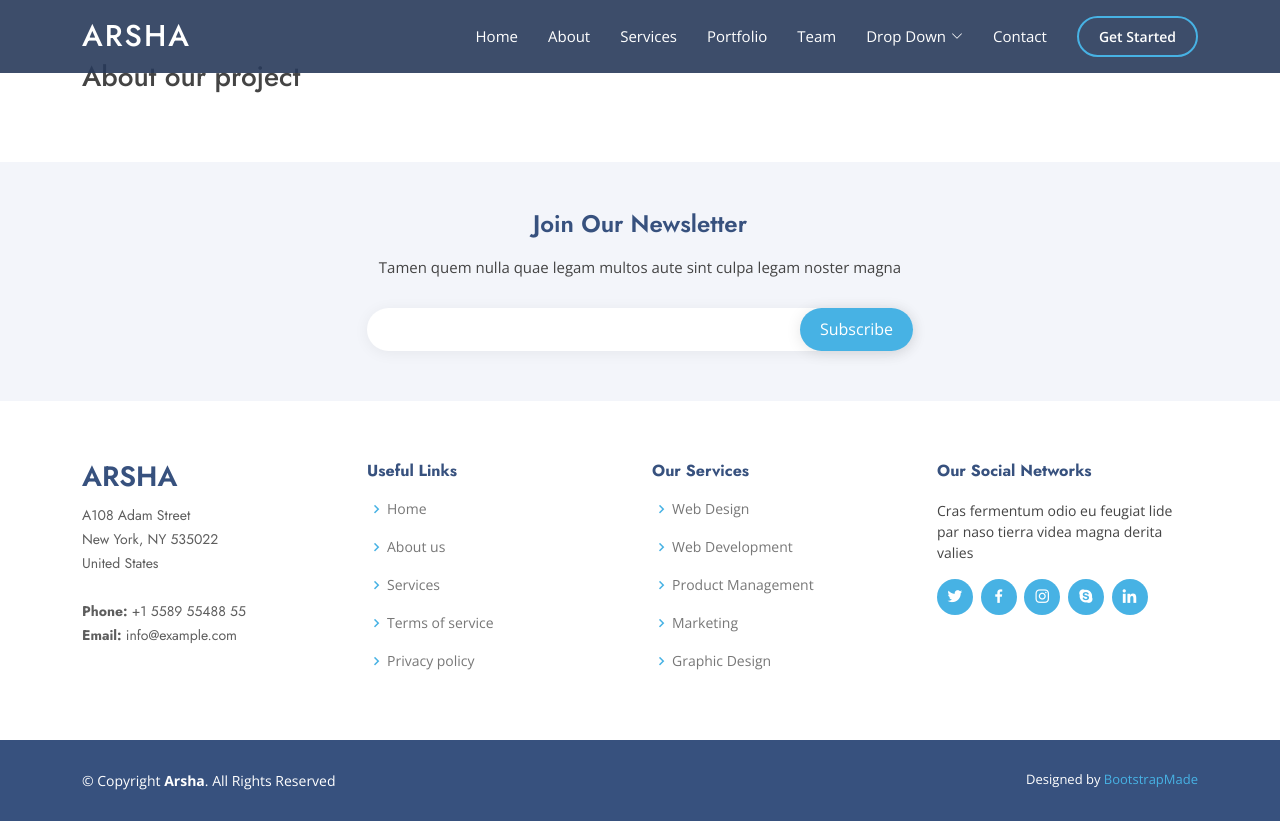
After one commit to AmanShukla78/bakedjango, a Django app: template templates/components/about.html in a window 1280 px wide. The commit adds this page. Run offline with Django 5.2, Linux system fonts and the light colour scheme; the template is opened without the code that fills it, so the values that code supplies are empty; some libraries are stand-ins or nearby versions.

Commit message:
Template Inheritance

```diff
--- /dev/null
+++ b/templates/components/about.html
@@ -0,0 +1,20 @@
+{% extends 'layout/base.html' %}
+{% load static %}
+
+
+{% block title %}
+About Us
+{% endblock %}
+
+
+{% block content %}
+<section>
+    <div class="container">
+        <div class="row">
+            <div class="col">
+                <h3>About our project</h3>
+            </div>
+        </div>
+    </div>
+</section>
+{% endblock %}
--- /dev/null
+++ b/templates/components/footer.html
@@ -0,0 +1,82 @@
+<footer id="footer">
+
+    <div class="footer-newsletter">
+      <div class="container">
+        <div class="row justify-content-center">
+          <div class="col-lg-6">
+            <h4>Join Our Newsletter</h4>
+            <p>Tamen quem nulla quae legam multos aute sint culpa legam noster magna</p>
+            <form action="" method="post">
+              <input type="email" name="email"><input type="submit" value="Subscribe">
+            </form>
+          </div>
+        </div>
+      </div>
+    </div>
+
+    <div class="footer-top">
+      <div class="container">
+        <div class="row">
+
+          <div class="col-lg-3 col-md-6 footer-contact">
+            <h3>Arsha</h3>
+            <p>
+              A108 Adam Street <br>
+              New York, NY 535022<br>
+              United States <br><br>
+              <strong>Phone:</strong> +1 5589 55488 55<br>
+              <strong>Email:</strong> info@example.com<br>
+            </p>
+          </div>
+
+          <div class="col-lg-3 col-md-6 footer-links">
+            <h4>Useful Links</h4>
+            <ul>
+              <li><i class="bx bx-chevron-right"></i> <a href="#">Home</a></li>
+              <li><i class="bx bx-chevron-right"></i> <a href="#">About us</a></li>
+              <li><i class="bx bx-chevron-right"></i> <a href="#">Services</a></li>
+              <li><i class="bx bx-chevron-right"></i> <a href="#">Terms of service</a></li>
+              <li><i class="bx bx-chevron-right"></i> <a href="#">Privacy policy</a></li>
+            </ul>
+          </div>
+
+          <div class="col-lg-3 col-md-6 footer-links">
+            <h4>Our Services</h4>
+            <ul>
+              <li><i class="bx bx-chevron-right"></i> <a href="#">Web Design</a></li>
+              <li><i class="bx bx-chevron-right"></i> <a href="#">Web Development</a></li>
+              <li><i class="bx bx-chevron-right"></i> <a href="#">Product Management</a></li>
+              <li><i class="bx bx-chevron-right"></i> <a href="#">Marketing</a></li>
+              <li><i class="bx bx-chevron-right"></i> <a href="#">Graphic Design</a></li>
+            </ul>
+          </div>
+
+          <div class="col-lg-3 col-md-6 footer-links">
+            <h4>Our Social Networks</h4>
+            <p>Cras fermentum odio eu feugiat lide par naso tierra videa magna derita valies</p>
+            <div class="social-links mt-3">
+              <a href="#" class="twitter"><i class="bx bxl-twitter"></i></a>
+              <a href="#" class="facebook"><i class="bx bxl-facebook"></i></a>
+              <a href="#" class="instagram"><i class="bx bxl-instagram"></i></a>
+              <a href="#" class="google-plus"><i class="bx bxl-skype"></i></a>
+              <a href="#" class="linkedin"><i class="bx bxl-linkedin"></i></a>
+            </div>
+          </div>
+
+        </div>
+      </div>
+    </div>
+
+    <div class="container footer-bottom clearfix">
+      <div class="copyright">
+        &copy; Copyright <strong><span>Arsha</span></strong>. All Rights Reserved
+      </div>
+      <div class="credits">
+        <!-- All the links in the footer should remain intact. -->
+        <!-- You can delete the links only if you purchased the pro version. -->
+        <!-- Licensing information: https://bootstrapmade.com/license/ -->
+        <!-- Purchase the pro version with working PHP/AJAX contact form: https://bootstrapmade.com/arsha-free-bootstrap-html-template-corporate/ -->
+        Designed by <a href="https://bootstrapmade.com/">BootstrapMade</a>
+      </div>
+    </div>
+  </footer><!-- End Footer -->
--- /dev/null
+++ b/templates/components/header.html
@@ -0,0 +1,39 @@
+<header id="header" class="fixed-top header-inner-pages">
+    <div class="container d-flex align-items-center">
+
+      <h1 class="logo me-auto"><a href="index.html">Arsha</a></h1>
+      <!-- Uncomment below if you prefer to use an image logo -->
+      <!-- <a href="index.html" class="logo me-auto"><img src="static/img/logo.png" alt="" class="img-fluid"></a>-->
+
+      <nav id="navbar" class="navbar">
+        <ul>
+          <li><a class="nav-link scrollto " href="#hero">Home</a></li>
+          <li><a class="nav-link scrollto" href="#about">About</a></li>
+          <li><a class="nav-link scrollto" href="#services">Services</a></li>
+          <li><a class="nav-link   scrollto" href="#portfolio">Portfolio</a></li>
+          <li><a class="nav-link scrollto" href="#team">Team</a></li>
+          <li class="dropdown"><a href="#"><span>Drop Down</span> <i class="bi bi-chevron-down"></i></a>
+            <ul>
+              <li><a href="#">Drop Down 1</a></li>
+              <li class="dropdown"><a href="#"><span>Deep Drop Down</span> <i class="bi bi-chevron-right"></i></a>
+                <ul>
+                  <li><a href="#">Deep Drop Down 1</a></li>
+                  <li><a href="#">Deep Drop Down 2</a></li>
+                  <li><a href="#">Deep Drop Down 3</a></li>
+                  <li><a href="#">Deep Drop Down 4</a></li>
+                  <li><a href="#">Deep Drop Down 5</a></li>
+                </ul>
+              </li>
+              <li><a href="#">Drop Down 2</a></li>
+              <li><a href="#">Drop Down 3</a></li>
+              <li><a href="#">Drop Down 4</a></li>
+            </ul>
+          </li>
+          <li><a class="nav-link scrollto" href="#contact">Contact</a></li>
+          <li><a class="getstarted scrollto" href="#about">Get Started</a></li>
+        </ul>
+        <i class="bi bi-list mobile-nav-toggle"></i>
+      </nav><!-- .navbar -->
+
+    </div>
+  </header><!-- End Header -->
--- a/templates/form.html
+++ b/templates/form.html
@@ -170,7 +170,7 @@
             <div class="shape"></div>
         </div>
         <form>
-            <h3 class="ullu"> <img src="Icon.png" width="60" height="30"> SignIn Into Skill Swap
+            <h3 class="ullu"> SignIn Into Skill Swap
 
             </h3>
 
--- /dev/null
+++ b/templates/layout/base.html
@@ -0,0 +1,94 @@
+<!DOCTYPE html>
+<html lang="en">
+
+<head>
+  <meta charset="utf-8">
+  <meta content="width=device-width, initial-scale=1.0" name="viewport">
+
+  <title>
+    {%
+    {% block title %}
+        Baked Django - Digipodium
+    {% endblock  %}
+        }
+  </title>
+  <meta content="" name="description">
+  <meta content="" name="keywords">
+
+  <!-- Favicons -->
+  <link href="static/img/favicon.png" rel="icon">
+  <link href="static/img/apple-touch-icon.png" rel="apple-touch-icon">
+
+  <!-- Google Fonts -->
+  <link href="https://fonts.googleapis.com/css?family=Open+Sans:300,300i,400,400i,600,600i,700,700i|Jost:300,300i,400,400i,500,500i,600,600i,700,700i|Poppins:300,300i,400,400i,500,500i,600,600i,700,700i" rel="stylesheet">
+
+  <!-- Vendor CSS Files -->
+  <link href="static/vendor/aos/aos.css" rel="stylesheet">
+  <link href="static/vendor/bootstrap/css/bootstrap.min.css" rel="stylesheet">
+  <link href="static/vendor/bootstrap-icons/bootstrap-icons.css" rel="stylesheet">
+  <link href="static/vendor/boxicons/css/boxicons.min.css" rel="stylesheet">
+  <link href="static/vendor/glightbox/css/glightbox.min.css" rel="stylesheet">
+  <link href="static/vendor/remixicon/remixicon.css" rel="stylesheet">
+  <link href="static/vendor/swiper/swiper-bundle.min.css" rel="stylesheet">
+
+  <!-- Template Main CSS File -->
+  <link href="static/css/style.css" rel="stylesheet">
+
+  <!-- =======================================================
+  * Template Name: Arsha
+  * Template URL: https://bootstrapmade.com/arsha-free-bootstrap-html-template-corporate/
+  * Updated: Mar 17 2024 with Bootstrap v5.3.3
+  * Author: BootstrapMade.com
+  * License: https://bootstrapmade.com/license/
+  ======================================================== -->
+
+
+  {% block css %}
+
+  {% endblock  %}
+
+</head>
+
+<body>
+{% include 'components/header.html' %}
+  <!-- ======= Header ======= -->
+
+  <main id="main">
+
+    <!-- ======= Breadcrumbs ======= -->
+
+
+
+    {% block content %}
+
+    {% endblock %}
+
+
+  </main><!-- End #main -->
+  {% include 'components/footer.html' %}
+
+  <!-- ======= Footer ======= -->
+
+
+  <div id="preloader"></div>
+  <a href="#" class="back-to-top d-flex align-items-center justify-content-center"><i class="bi bi-arrow-up-short"></i></a>
+
+  <!-- Vendor JS Files -->
+  <script src="static/vendor/aos/aos.js"></script>
+  <script src="static/vendor/bootstrap/js/bootstrap.bundle.min.js"></script>
+  <script src="static/vendor/glightbox/js/glightbox.min.js"></script>
+  <script src="static/vendor/isotope-layout/isotope.pkgd.min.js"></script>
+  <script src="static/vendor/swiper/swiper-bundle.min.js"></script>
+  <script src="static/vendor/waypoints/noframework.waypoints.js"></script>
+  <script src="static/vendor/php-email-form/validate.js"></script>
+
+  <!-- Template Main JS File -->
+  <script src="static/js/main.js"></script>
+
+{% block js %}
+
+{% endblock  %}
+
+</body>
+
+</html>
```
Also changed, not shown: templates/components/breadcrumb.html (added, +11 -0 lines), templates/index.html (+136 -83 lines).
